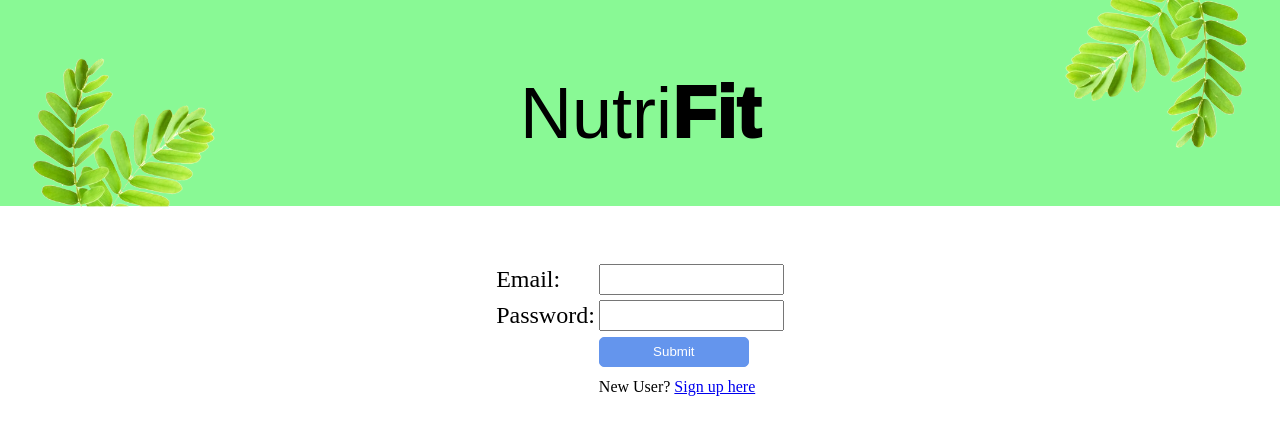
After one commit to HealthAndFitnessTracker/Health_Fitness_Tracker, a Flask app: page /signIn in a window 1280 px wide. The commit adds this page. Shown: the top 435 px of the page. Run offline with Flask 3, Linux system fonts and the light colour scheme.

Commit message:
HFT-46 add signIn page (#3)
* add signIn page

* delete calculate

* move routes to views.py

* refactor

* refactor

* add gitignore

```diff
--- a/app.py
+++ b/app.py
@@ -1,19 +1,11 @@
-from flask import Flask, render_template, request
+from flask import Flask
+from views import views
+from configs import Config
+
 app = Flask(__name__)
+app.config.from_object(Config)
 
-
-@app.route('/')
-def weight_and_height():
-    return render_template('dashboard.html')
-
-
-@app.route('/calculate', methods=['POST'])
-def calculate():
-    weight = float(request.form['weight'])
-    height = float(request.form['height']) / 100
-    bmi = weight / (height ** 2)
-    return render_template('bmi.html', bmi=bmi)
-
+app.register_blueprint(views, url_prefix="/")
 
 if __name__ == '__main__':
     app.run(debug=True, use_reloader=True)
--- /dev/null
+++ b/configs.py
@@ -0,0 +1,3 @@
+class Config:
+    SECRET_KEY = 'my-secret-key'
+    SQLALCHEMY_DATABASE_URI = 'sqlite:///myapp.db'
--- /dev/null
+++ b/forms/sign_in_form.py
@@ -0,0 +1,8 @@
+from flask_wtf import FlaskForm
+from wtforms import StringField, PasswordField, SubmitField
+from wtforms.validators import DataRequired, Email
+
+class SignInForm(FlaskForm):
+    email = StringField('Email:', validators=[DataRequired(), Email()])
+    password = PasswordField('Password:', validators=[DataRequired()])
+    submit = SubmitField('Submit')
--- /dev/null
+++ b/static/header.css
@@ -0,0 +1,46 @@
+.header{
+    width: 100%;
+    height: 206px;
+    background-color: rgba(4, 242, 28, 0.4666666666666667);
+    position: fixed;
+    top: 0;
+    left: 0;
+    z-index: 9999;
+}
+
+.dashboard-img1{
+    position: absolute;
+    width: 25%;
+    bottom: 0;
+    left: 0;
+    transform: rotate(180deg);
+    transform-origin: center;
+}
+
+.dashboard-img2{
+    position: absolute;
+    width: 25%;
+    top: 0;
+    right: 0;
+}
+
+.guest{
+    width: 5%;
+    position: absolute;
+    right: 23%;
+    top: 45%;
+}
+
+.company-name{
+    text-align: center;
+    font-family:"Montserrat Bold", "Montserrat", sans-serif;
+    font-size: 72px;
+}
+
+.company-name1{
+    font-weight: 500;
+}
+
+.company-name2{
+    font-weight: 1000;
+}
--- /dev/null
+++ b/static/signIn.css
@@ -0,0 +1,30 @@
+.signIn{
+    margin-top: 230px;
+}
+
+form {
+    display: flex;
+    height: 100%;
+    justify-content: center;
+    align-items: center;
+    font-size: x-large;
+    padding: 30px;
+}
+
+.btn{
+    background-color: cornflowerblue;
+    width: 150px;
+    height: 30px;
+    border: solid 1px cornflowerblue;
+    border-radius: 5px;
+    color: white;
+    cursor: pointer;
+}
+
+input{
+    height: 25px;
+}
+
+.newUser{
+    font-size: medium
+}
--- a/templates/dashboard.html
+++ b/templates/dashboard.html
@@ -2,6 +2,7 @@
 <html>
 <head>
   <title>Dashboard</title>
+  <link rel="stylesheet" type="text/css" href="{{ url_for('static', filename='header.css') }}">
   <link rel="stylesheet" type="text/css" href="{{ url_for('static', filename='dashboard.css') }}">
 </head>
 <body>
--- /dev/null
+++ b/templates/signIn.html
@@ -0,0 +1,46 @@
+<!DOCTYPE html>
+<html>
+<head>
+  <title>Sign In</title>
+  <link rel="stylesheet" type="text/css" href="{{ url_for('static', filename='header.css') }}">
+  <link rel="stylesheet" type="text/css" href="{{ url_for('static', filename='signIn.css') }}">
+</head>
+<body>
+    <div class="header">
+        <div class="company-name">
+            <p>
+                <span class="company-name1">Nutri</span><span class="company-name2">Fit</span>
+            </p>
+        </div>
+        <div>
+            <img class="dashboard-img1" src="{{ url_for('static', filename='images/dashboard_header.png') }}">
+        </div>
+        <div>
+            <img class="dashboard-img2" src="{{ url_for('static', filename='images/dashboard_header.png') }}">
+        </div>
+    </div>
+    <div class="signIn">
+        <form method="POST">
+          {{ form.hidden_tag() }}
+            <table>
+            <tr class="form-group">
+              <td>{{ form.email.label }}</td>
+              <td>{{ form.email(class='form-control') }}</td>
+            </tr>
+            <tr class="form-group">
+              <td>{{ form.password.label }}</td>
+              <td>{{ form.password(class='form-control') }}</td>
+            </tr>
+            <tr>
+              <td></td>
+              <td>{{ form.submit(class="btn") }}</td>
+            </tr>
+            <tr>
+                <td></td>
+                <td><label class="newUser">New User? <a href="{{ url_for('views.signUp') }}">Sign up here</a></label></td>
+            </tr>
+            </table>
+          </form>
+    </div>
+</body>
+</html>
--- /dev/null
+++ b/views.py
@@ -0,0 +1,26 @@
+from flask import Blueprint, render_template, request
+from forms.sign_in_form import SignInForm
+
+views = Blueprint(__name__, "views")
+
+@views.route('/')
+def dashboard():
+    return render_template('dashboard.html')
+
+@views.route('/signIn', methods=['GET', 'POST'])
+def signIn():
+    sign_in_form = SignInForm()
+    if sign_in_form.validate_on_submit():
+        email = sign_in_form.email.data
+        password = sign_in_form.password.data
+
+        return 'Hello'
+    return render_template('signIn.html', form=sign_in_form)
+
+@views.route('/signUp')
+def signUp():
+    return render_template('signUp.html')
+
+@views.route('/signInCheck', methods=['POST'])
+def signInCheck():
+    return "temp"
```
Also changed, not shown: static/dashboard.css (+0 -47 lines), 1 other file.
